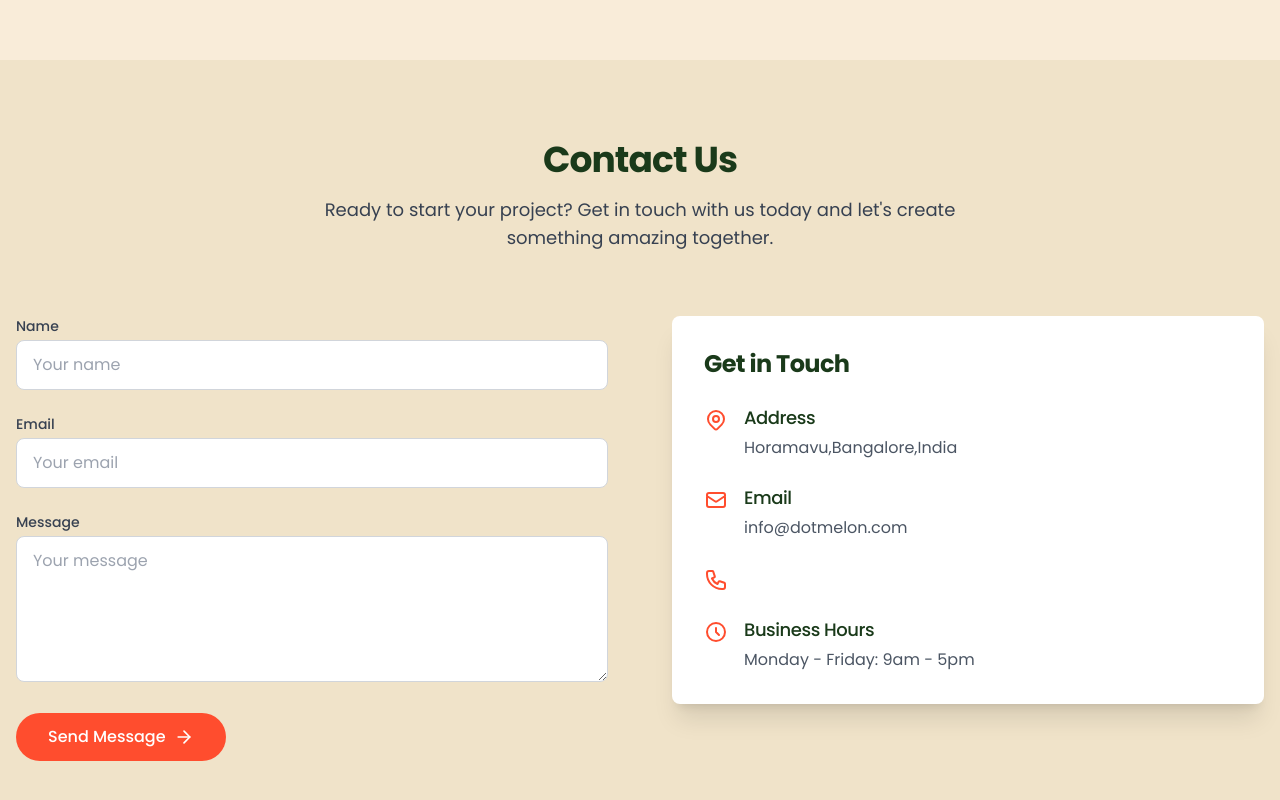
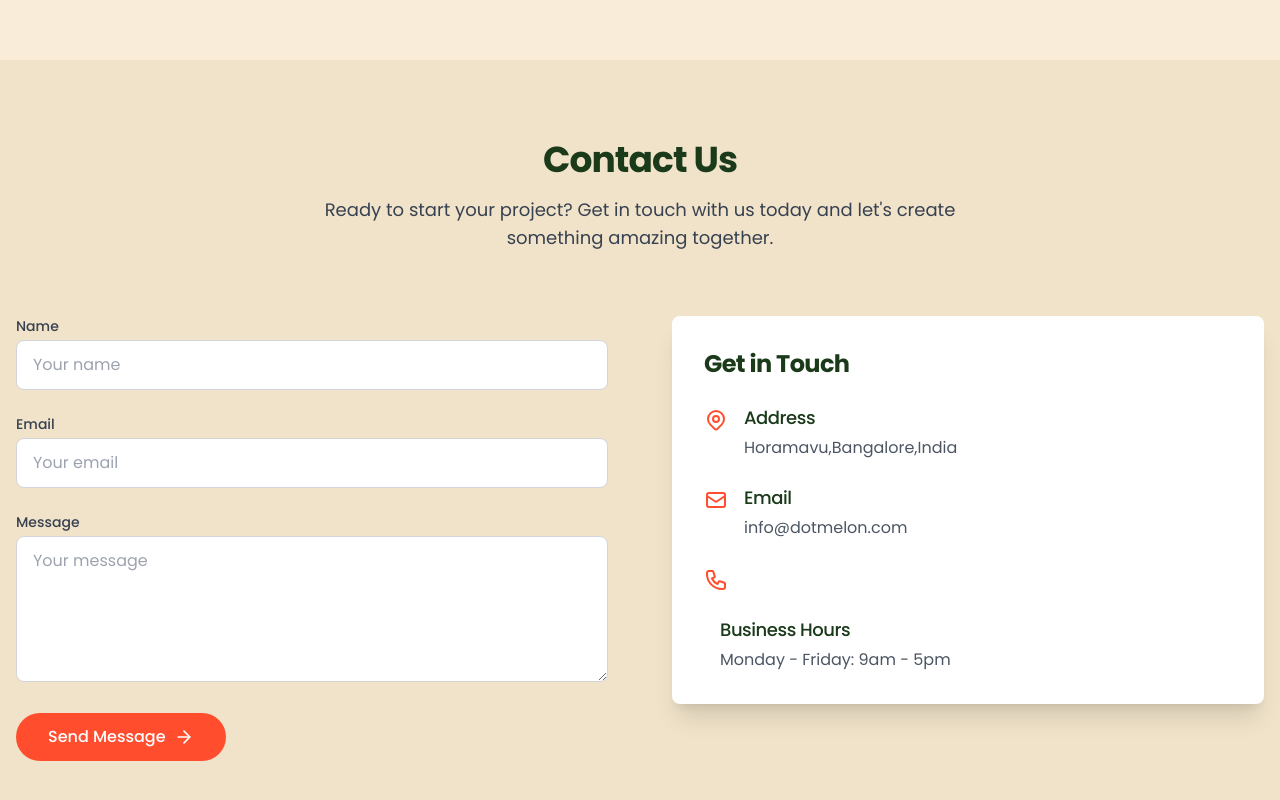
Before and after one commit to dotmelontech/web, a Next.js app: page / in a window 1280 px wide. Shown: the part 3492-4292 px from the top of the page. Built offline with nearby package versions, Linux system fonts and the light colour scheme.

Commit message:
Update page.tsx

```diff
--- a/app/page.tsx
+++ b/app/page.tsx
@@ -725,16 +725,6 @@ export default function Home() {
                       </div>
                     </div>
                     <div className="flex items-start">
-                      <div className="flex-shrink-0 mt-1">
-                        <svg className="h-6 w-6 text-[#ff4d2e]" fill="none" viewBox="0 0 24 24" stroke="currentColor">
-                          <path
-                            strokeLinecap="round"
-                            strokeLinejoin="round"
-                            strokeWidth={2}
-                            d="M12 8v4l3 3m6-3a9 9 0 11-18 0 9 9 0 0118 0z"
-                          />
-                        </svg>
-                      </div>
                       <div className="ml-4">
                         <h4 className="text-lg font-medium text-[#1a3a1a]">Business Hours</h4>
                         <p className="text-gray-600 mt-1">Monday - Friday: 9am - 5pm</p>
```
